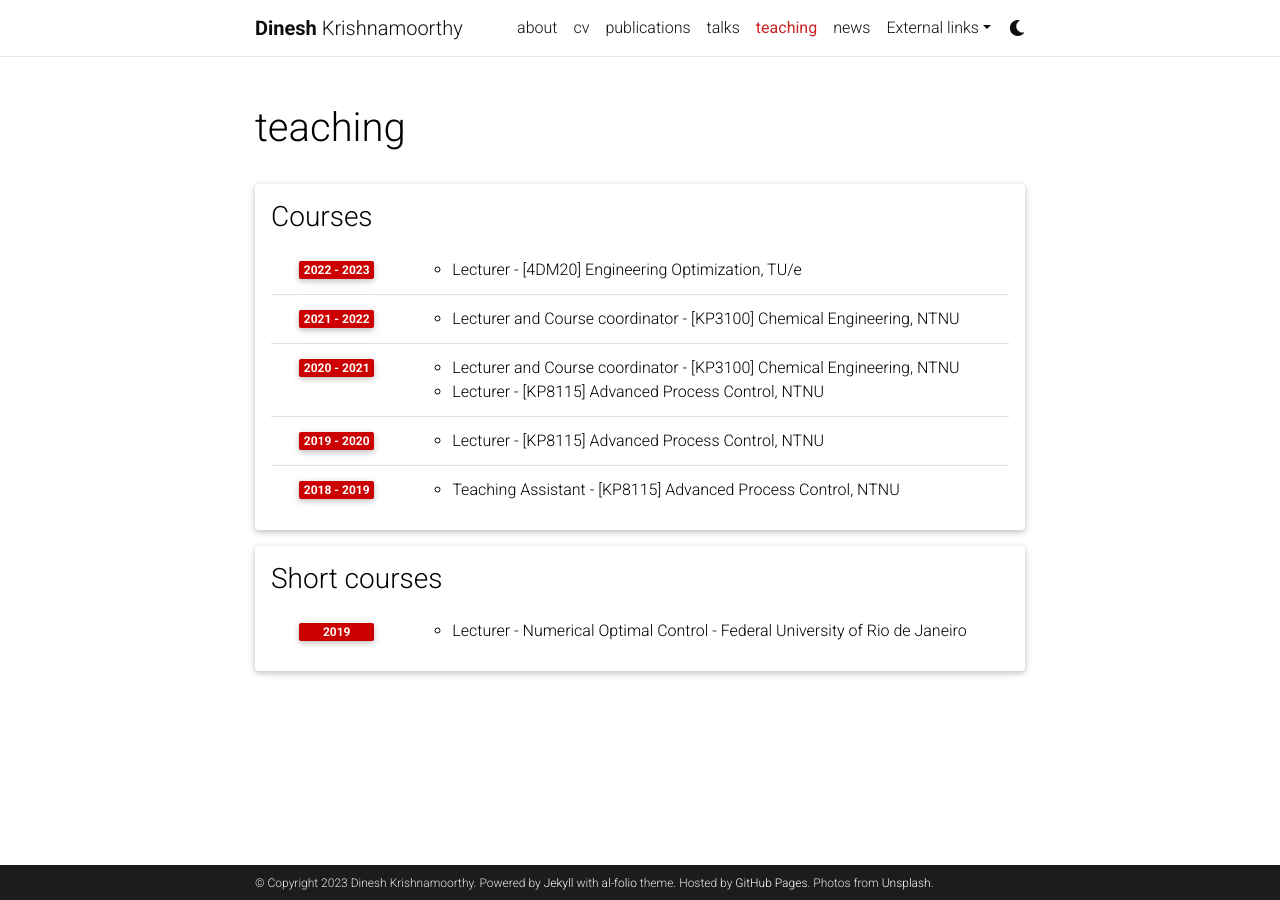
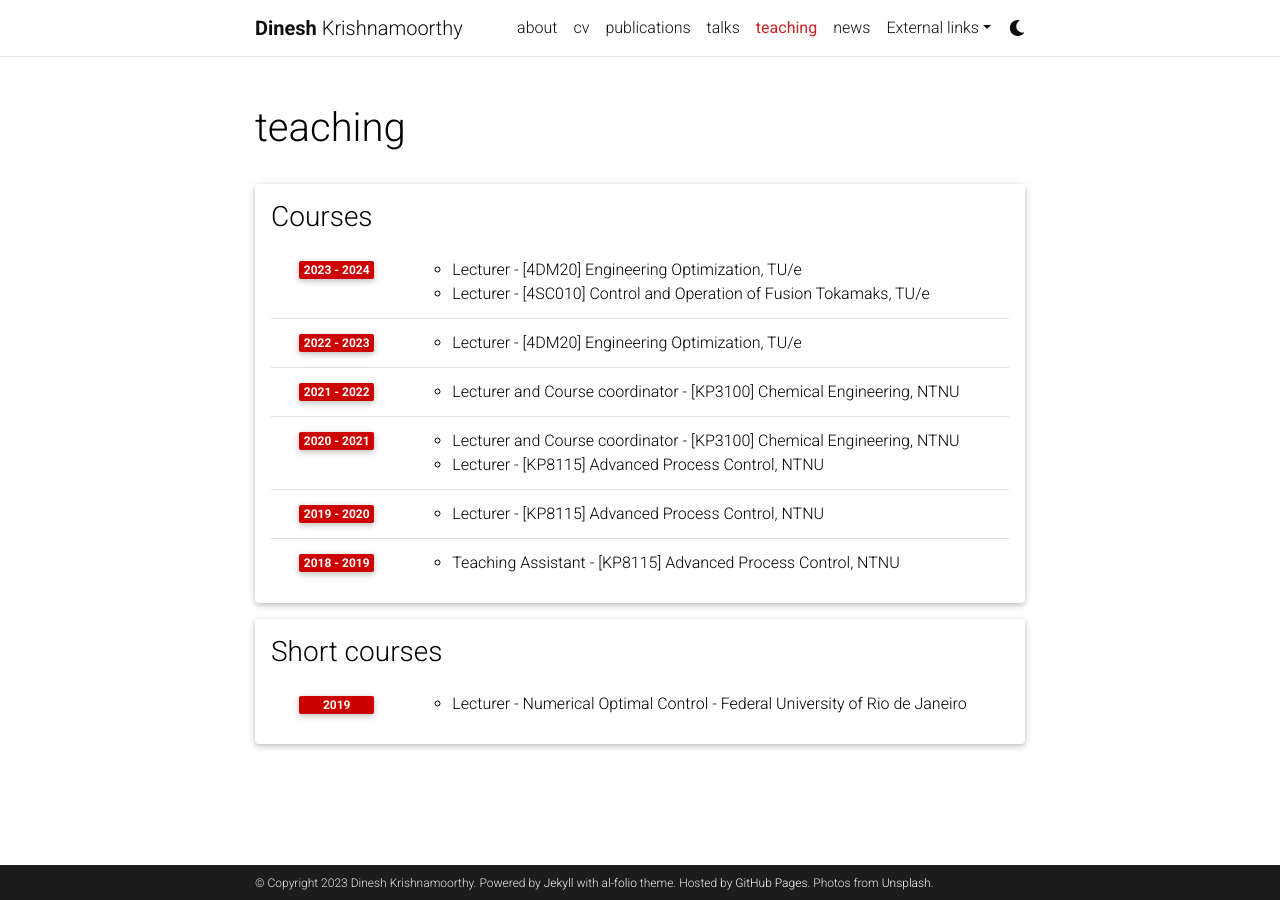
Before and after one commit to dinesh-krishnamoorthy/dinesh-krishnamoorthy.github.io, a Jekyll site: the page built from _pages/teaching.md, in a window 1280 px wide. Built offline with Jekyll 4.4.1, drawn with Linux system fonts in a browser that asks for light colours; comment, search, counter and statistics services are not loaded; a style sheet for code colours, icons or effects is not loaded.

Commit message:
Update teaching.yml

```diff
--- a/_data/teaching.yml
+++ b/_data/teaching.yml
@@ -2,6 +2,11 @@
 - title: Courses
   type: time_table
   contents:
+    - year: 2023 - 2024
+      items:
+        - Lecturer - [4DM20] Engineering Optimization, TU/e
+        - Lecturer - [4SC010] Control and Operation of Fusion Tokamaks, TU/e
+
     - year: 2022 - 2023
       items:
         - Lecturer - [4DM20] Engineering Optimization, TU/e
```
